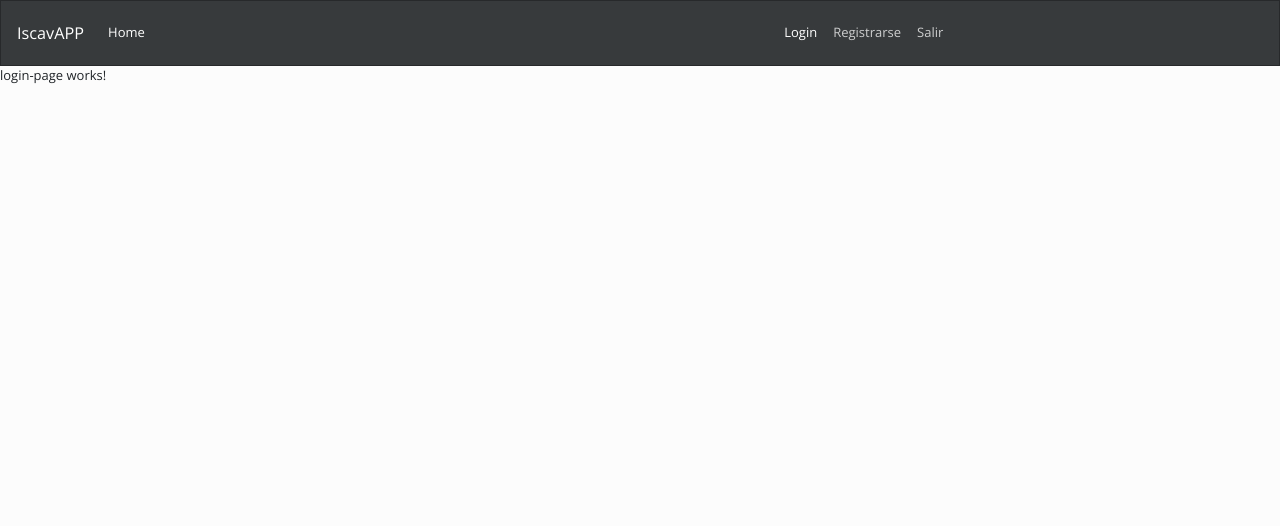
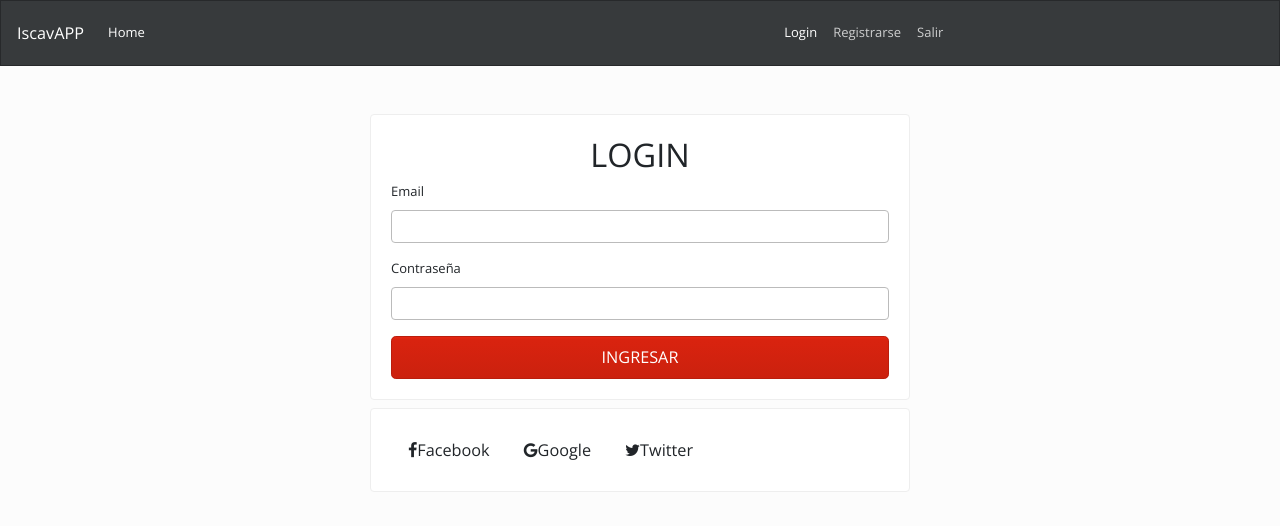
Before and after one commit to siorellana/login-app, an Angular app: page /login in a window 1280 px wide. Shown: the top 526 px of the page. Built offline with nearby package versions, Linux system fonts and the light colour scheme.

Commit message:
Maquetado de login 404 y home

```diff
--- a/src/app/app.component.html
+++ b/src/app/app.component.html
@@ -1,3 +1,5 @@
 <app-navbar></app-navbar>
+<div class="container">
+    <router-outlet></router-outlet>
 
-<router-outlet></router-outlet>
+</div>
--- a/src/app/componentes/home-page/home-page.component.html
+++ b/src/app/componentes/home-page/home-page.component.html
@@ -1,3 +1,9 @@
-<p>
-  home-page works!
-</p>
+<div class="jumbotron">
+  <h1 class="display-3">HOME PAGE</h1>
+  <p class="lead">This is a simple hero unit, a simple jumbotron-style component for calling extra attention to featured content or information.</p>
+  <hr class="my-4">
+  <p>It uses utility classes for typography and spacing to space content out within the larger container.</p>
+  <p class="lead">
+    <a class="btn btn-primary btn-lg" href="#" role="button">Learn more</a>
+  </p>
+</div>
--- a/src/app/componentes/login-page/login-page.component.html
+++ b/src/app/componentes/login-page/login-page.component.html
@@ -1,3 +1,33 @@
-<p>
-  login-page works!
-</p>
+<div class="row mt-5">
+  <div class="col-md-6 mx-auto">
+    <div class="card">
+      <div class="card-body">
+        <h1 class="text-center">LOGIN</h1>
+        <form action="">
+          <div class="form-group">
+            <label for="email">Email</label>
+            <input type="email" name="email" class="form-control">
+          </div>
+          <div class="form-group">
+            <label for="password">Contraseña</label>
+            <input type="password" name="password" id="password" class="form-control">
+          </div>
+          <input type="text" value="INGRESAR" class="btn btn-primary btn-block btn-lg">
+        </form>
+      </div>
+    </div>
+  </div>
+</div>
+
+<div class="row">
+  <div class="col-md-6 mx-auto mt-2">
+    <div class="card">
+      <div class="card-body">
+        <button class="btn btn-lg btn-facebook"><i class="fa fa-facebook"></i>Facebook</button>
+        <button class="btn btn-lg btn-google"><i class="fa fa-google"></i>Google</button>
+        <button class="btn btn-lg btn-twitter"><i class="fa fa-twitter"></i>Twitter</button>
+
+      </div>
+     </div>
+  </div>
+</div>
--- a/src/app/componentes/not-found-page/not-found-page.component.html
+++ b/src/app/componentes/not-found-page/not-found-page.component.html
@@ -1,3 +1,11 @@
-<p>
-  not-found-page works!
-</p>
+<div class="row mt-5">
+  <div class="col-md-6 mx-auto text-center" >
+    <div class="card">
+      <h1>Opps!</h1>
+      <h2>404 Página no encontrada</h2>
+      <div class="card-body">
+        <a href="/" class="btn btn-primary btn-lg"><i class="fa fa-home mx-2"></i>Ir a inicio</a>
+      </div>
+    </div>
+  </div>
+</div>
--- a/src/app/componentes/privado-page/privado-page.component.html
+++ b/src/app/componentes/privado-page/privado-page.component.html
@@ -1,3 +1,9 @@
-<p>
-  privado-page works!
-</p>
+<div class="jumbotron">
+  <h1 class="display-3">ZONA PRIVADA</h1>
+  <p class="lead">This is a simple hero unit, a simple jumbotron-style component for calling extra attention to featured content or information.</p>
+  <hr class="my-4">
+  <p>It uses utility classes for typography and spacing to space content out within the larger container.</p>
+  <p class="lead">
+    <a class="btn btn-primary btn-lg" href="#" role="button">Learn more</a>
+  </p>
+</div>
```
